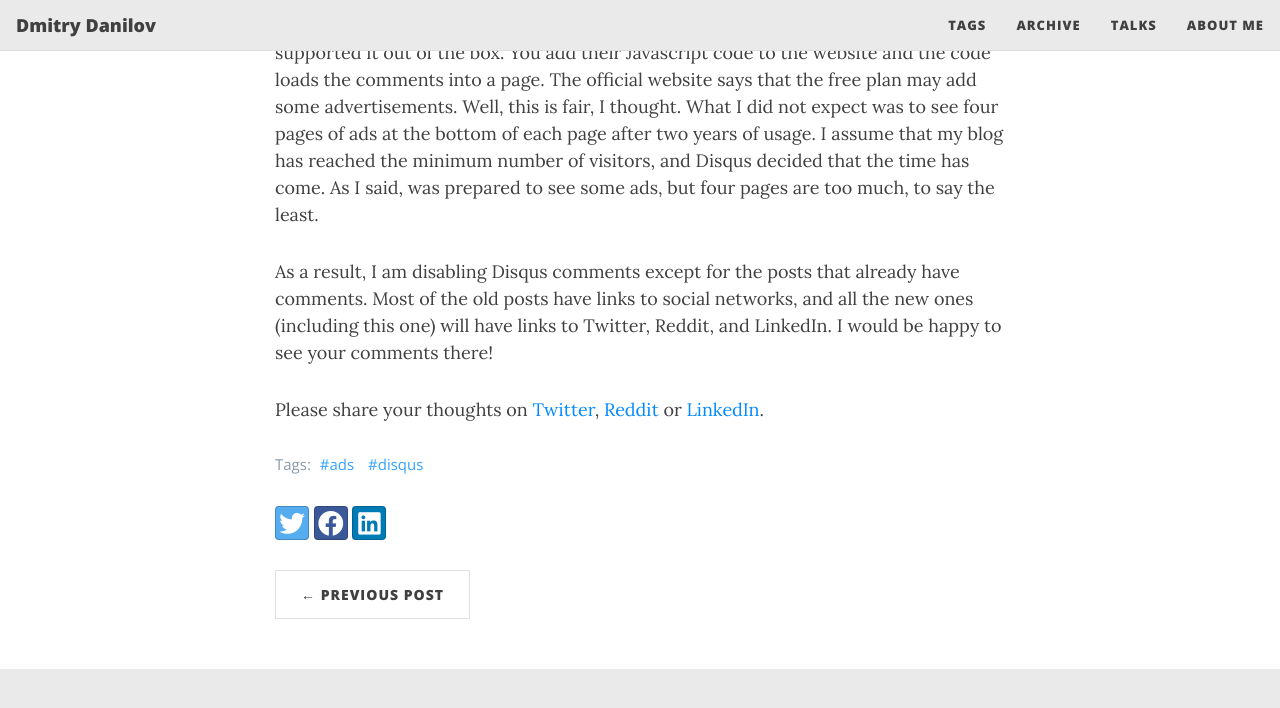
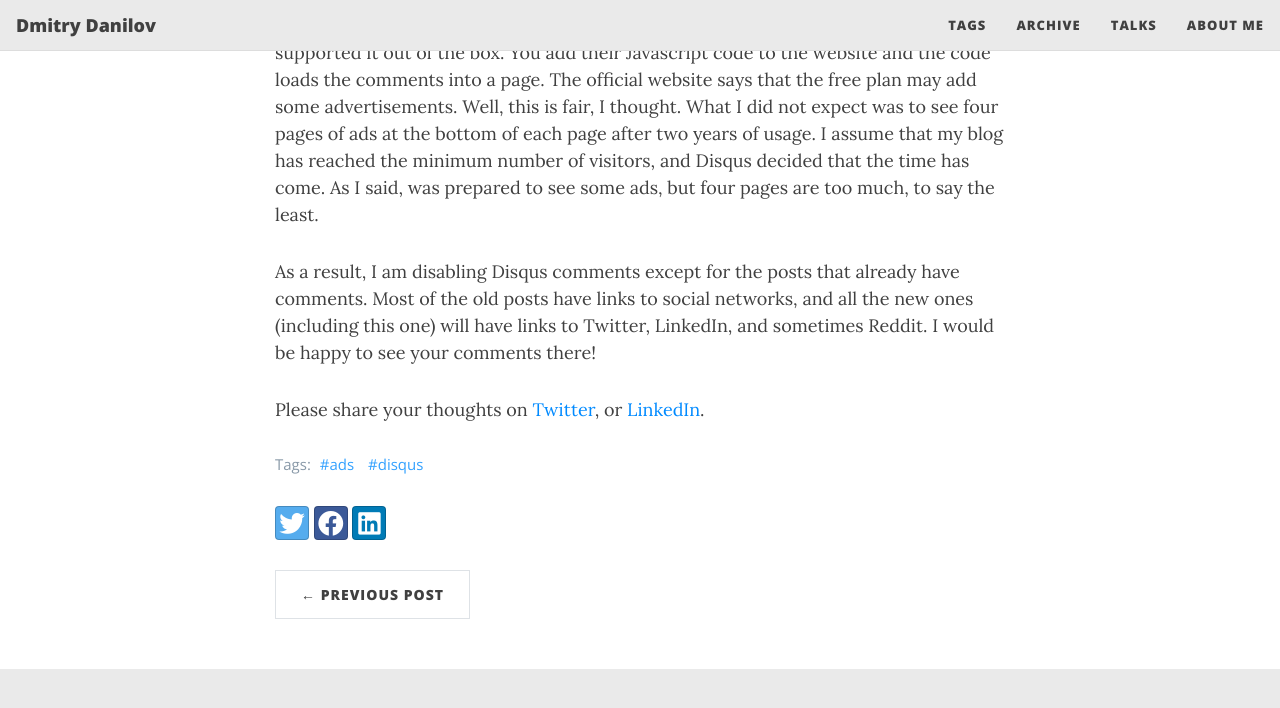
Before and after one commit to f-squirrel/f-squirrel.github.io, a Jekyll site: the page built from _posts/2023-04-25-disabling-disqus.md, in a window 1280 px wide and 900 px high, scrolled down 430 px, cut to the strip 0-716 px from the top of the window. Shown: the top 708 px of the strip. Built offline with Jekyll 4.4.1, drawn with Linux system fonts in a browser that asks for light colours; nearby versions of some CDN libraries.

Commit message:
chore: add links to social networks

```diff
--- a/_posts/2023-04-25-disabling-disqus.md
+++ b/_posts/2023-04-25-disabling-disqus.md
@@ -19,6 +19,9 @@
 I assume that my blog has reached the minimum number of visitors, and Disqus decided that the time has come.
 As I said, was prepared to see some ads, but four pages are too much, to say the least.
 
-As a result, I am disabling Disqus comments except for the posts that already have comments. Most of the old posts have links to social networks, and all the new ones (including this one) will have links to Twitter, Reddit, and LinkedIn. I would be happy to see your comments there!
+As a result, I am disabling Disqus comments except for the posts that already have comments. Most of the old posts have links to social networks, and all the new ones (including this one) will have links to Twitter, LinkedIn, and sometimes Reddit. I would be happy to see your comments there!
 
-Please share your thoughts on [Twitter](https://twitter.com/dbdanilov/status/1640052185781133313?s=20), [Reddit](https://www.reddit.com/r/cpp/comments/122udm0/using_shared_ptr_for_reloadable_config/) or [LinkedIn](https://www.linkedin.com/posts/ddanilov_using-sharedptr-for-reloadable-config-activity-7045819011908931584-a0vG?utm_source=share&utm_medium=member_desktop).
+Please share your thoughts on
+[Twitter](https://twitter.com/dbdanilov/status/1650905156534386688),
+or
+[LinkedIn](https://www.linkedin.com/posts/ddanilov_disabling-disqus-comments-dmitry-danilov-activity-7056671030454423552-MsWC?utm_source=share&utm_medium=member_desktop).
```
